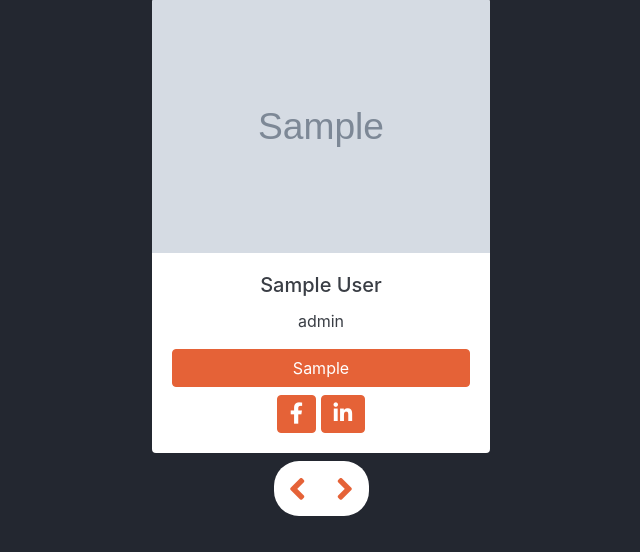
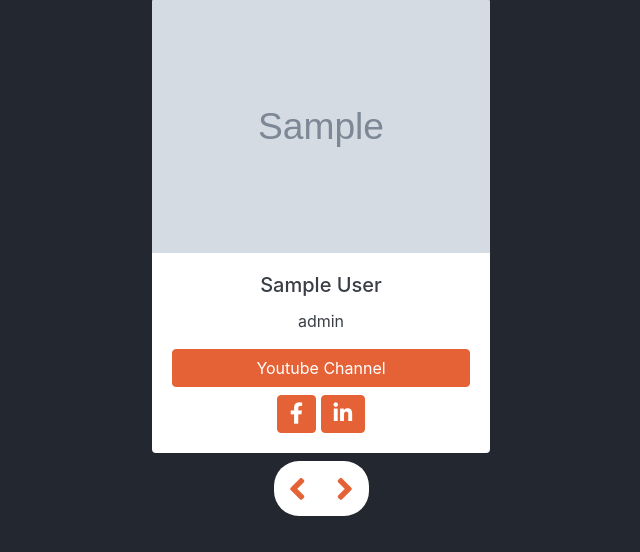
Before and after one commit to samratiam/Ytubers, a Django app: page / in a window 1280 px wide. Shown: the part 2863-3415 px from the top of the page, without its empty margins (319-959 px from the left). Run offline with Django 3.2, Linux system fonts and the light colour scheme; tables that the repository leaves empty hold one stand-in row (values such as "Sample post"); grey boxes marked "Sample" are stand-in pictures.

Commit message:
Fetch youtube link of team member

```diff
--- a/templates/webpages/home.html
+++ b/templates/webpages/home.html
@@ -427,7 +427,7 @@
           <div class="card-body">
             <h5 class="card-title">{{team.first_name}} {{ team.last_name }}</h5>
             <p class="card-text"> {{team.role}} </p>
-            <a href="#" class="btn btn-accent btn-block">{{team.first_name}}</a>
+            <a href="{{team.youtube_link}}" class="btn btn-accent btn-block">Youtube Channel</a>
             <div class="text-center mt-2">
               <a href="{{team.fb_link}}"><button class="btn btn-accent">  <i class="fab fa-facebook-f fa-lg	"></i> </button></a>
               <a href="{{team.insta_link}}"><button class="btn btn-accent"> <i class="fab fa-linkedin-in fa-lg	"></i> </button></a>
```
